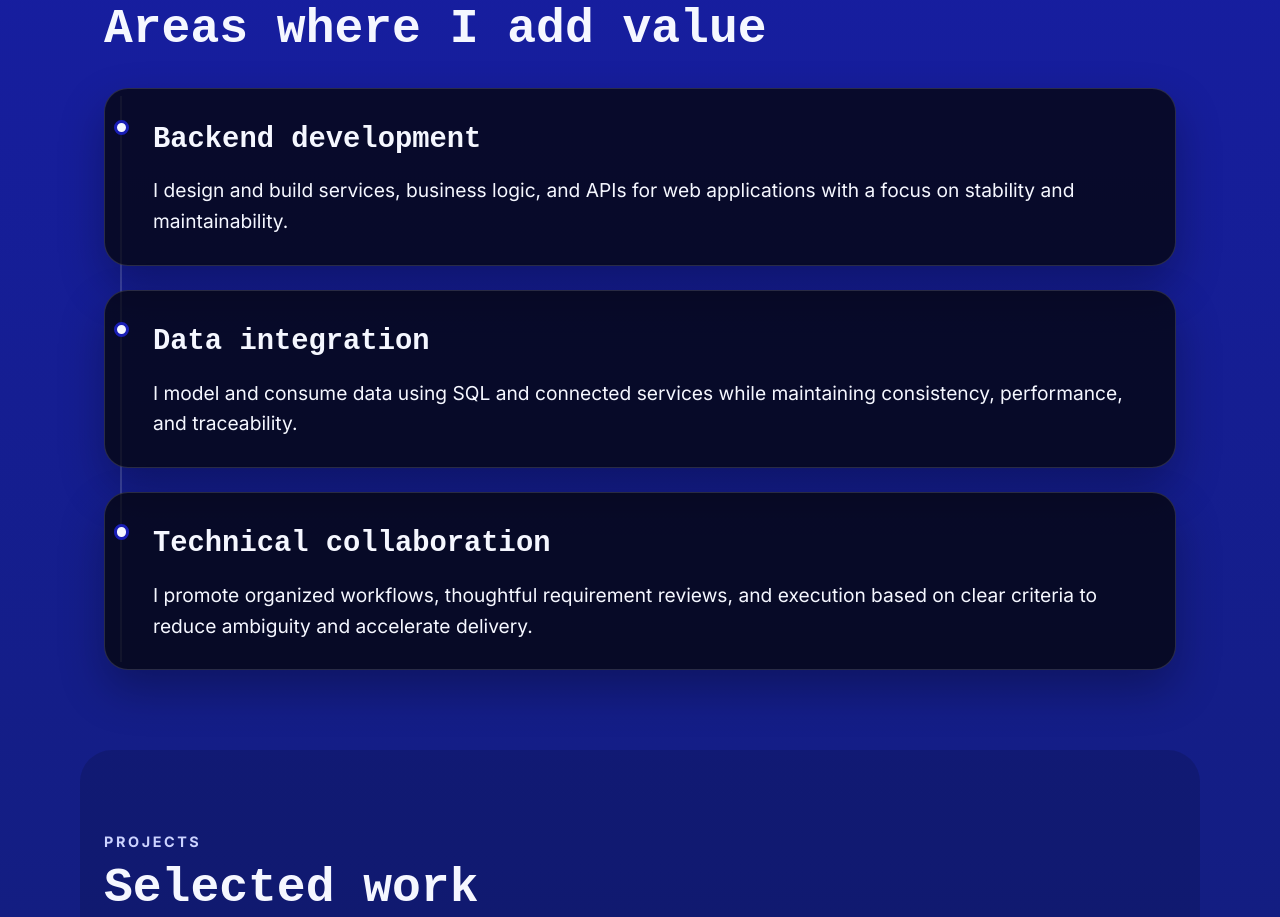
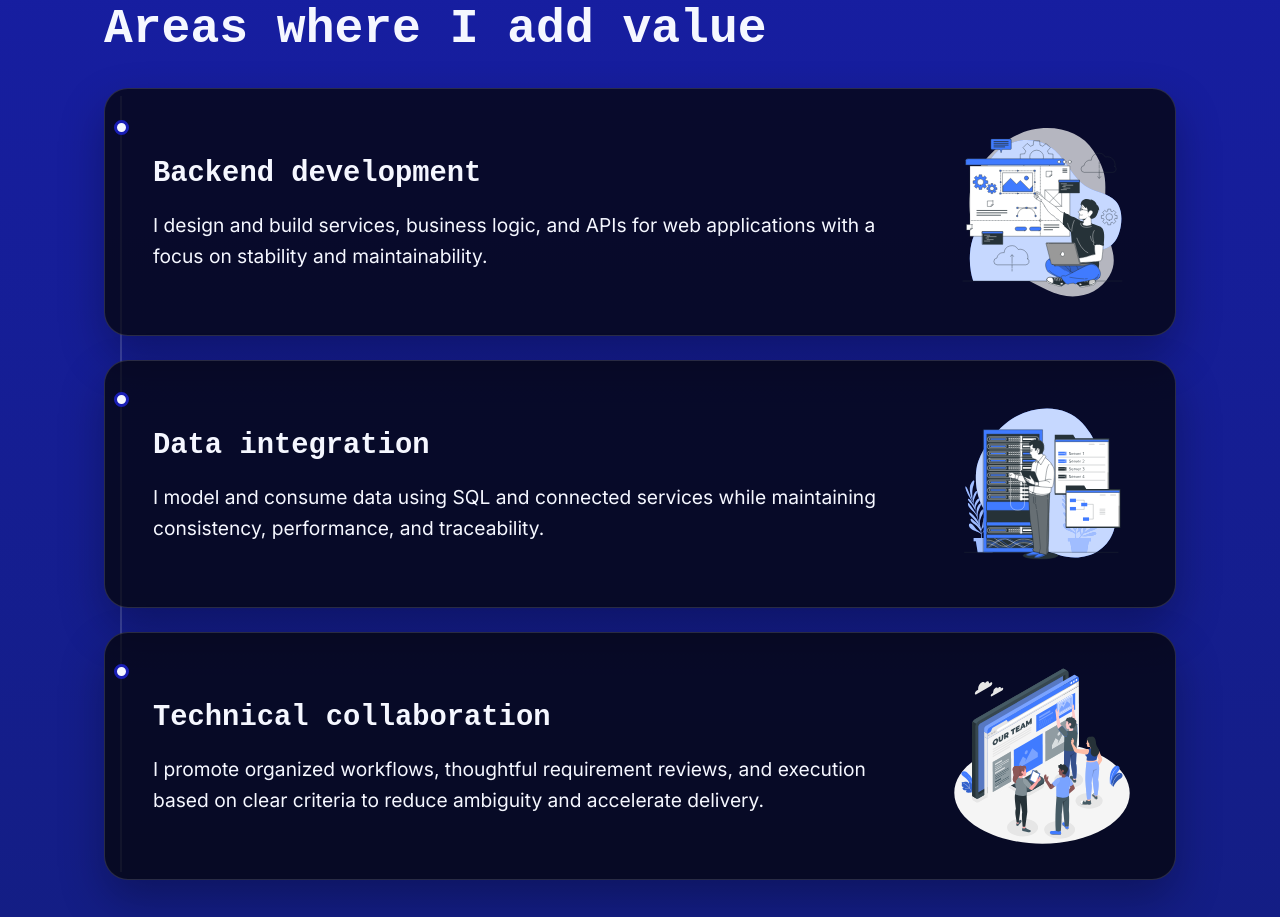
Before and after one commit to RicarLacon/PortafoilioWeb, a plain HTML site: page index.html in a window 1280 px wide. Shown: the part 1527-2444 px from the top of the page. Drawn offline with nearby package versions, Linux system fonts and the light colour scheme; a script that the page names is missing.

Commit message:
Ilustraciones y algunos otros cambios menores en estilos y traducciones.

```diff
--- a/index.html
+++ b/index.html
@@ -46,7 +46,7 @@
                 <a
                     class="cv-download"
                     id="cv-download"
-                    href="/api/cv/es"
+                    href="./frontend/CV/Imagen%20web%20ES.pdf"
                     download="Ricardo-Murillo-CV-ES.pdf"
                     data-i18n="nav.downloadCv"
                 >Descargar CV</a>
@@ -141,27 +141,57 @@
             <div class="timeline">
                 <article class="card timeline-item">
                     <span class="timeline-marker"></span>
+                    <div class="timeline-copy">
                         <h3 data-i18n="experience.backend.title">Desarrollo backend</h3>
                         <p data-i18n="experience.backend.description">
                             Diseño y construyo servicios, lógica de negocio y APIs para
                             aplicaciones web con foco en estabilidad y mantenibilidad.
                         </p>
+                    </div>
+                    <img
+                        class="timeline-illustration"
+                        src="./frontend/ilustraciones/ilustracion1.svg"
+                        alt=""
+                        aria-hidden="true"
+                        loading="lazy"
+                        decoding="async"
+                    >
                 </article>
                 <article class="card timeline-item">
                     <span class="timeline-marker"></span>
+                    <div class="timeline-copy">
                         <h3 data-i18n="experience.data.title">Integración de datos</h3>
                         <p data-i18n="experience.data.description">
                             Realizo modelado y consumo de datos con SQL y servicios conectados, cuidando
                             consistencia, rendimiento y trazabilidad.
                         </p>
+                    </div>
+                    <img
+                        class="timeline-illustration"
+                        src="./frontend/ilustraciones/ilustracion2.svg"
+                        alt=""
+                        aria-hidden="true"
+                        loading="lazy"
+                        decoding="async"
+                    >
                 </article>
                 <article class="card timeline-item">
                     <span class="timeline-marker"></span>
+                    <div class="timeline-copy">
                         <h3 data-i18n="experience.collaboration.title">Colaboración técnica</h3>
                         <p data-i18n="experience.collaboration.description">
                             Procuro siempre una buena organización de trabajo, revisión de requerimientos y ejecución con
                             criterios claros para reducir ambigüedad y acelerar entregas.
                         </p>
+                    </div>
+                    <img
+                        class="timeline-illustration"
+                        src="./frontend/ilustraciones/ilustracion3.svg"
+                        alt=""
+                        aria-hidden="true"
+                        loading="lazy"
+                        decoding="async"
+                    >
                 </article>
             </div>
         </section>
--- a/scripts/i18n.js
+++ b/scripts/i18n.js
@@ -46,18 +46,18 @@ const translations = Object.freeze({
         "projects.repository": "Ver repositorio →",
         "projects.warehouse.ariaLabel": "Ver repositorio del proyecto de inventario",
         "projects.warehouse.type": "API y lógica de negocio",
-        "projects.warehouse.title": "Gestor de procesos de almacén",
+        "projects.warehouse.title": "Gestor de Procesos de Almacén",
         "projects.warehouse.description":
             "Creé una solución para gestionar los procesos de inventario de un almacén, optimizando el control de existencias y la eficiencia operativa con Java, Spring Boot y MySQL.",
         "projects.crypto.ariaLabel":
             "Ver repositorio del proyecto de comercio de criptomonedas",
         "projects.crypto.type": "Servicios y datos",
-        "projects.crypto.title": "Comercio con criptomonedas",
+        "projects.crypto.title": "Comercio con Criptomonedas",
         "projects.crypto.description":
             "En este proyecto grupal desarrollé la lógica de negocio y la integración con la base de datos para una aplicación de comercio de criptomonedas con C#, .NET, JavaScript y SQL Server.",
         "projects.portfolio.ariaLabel": "Ver repositorio del proyecto de portafolio",
         "projects.portfolio.type": "Portafolio personal",
-        "projects.portfolio.title": "Presentación de una sola página",
+        "projects.portfolio.title": "Presentación Singlepage",
         "projects.portfolio.description":
             "Diseñé y programé este sitio para comunicar mi perfil profesional, stack técnico y experiencia de forma directa mediante HTML, CSS, JavaScript, C# y .NET.",
         "contact.label": "Contacto",
@@ -212,6 +212,16 @@ const translations = Object.freeze({
 
 const supportedLanguages = new Set(Object.keys(translations));
 const languageStorageKey = "portfolio-language";
+const cvFiles = Object.freeze({
+    es: Object.freeze({
+        path: "./frontend/CV/Imagen web ES.pdf",
+        downloadName: "Ricardo-Murillo-CV-ES.pdf",
+    }),
+    en: Object.freeze({
+        path: "./frontend/CV/Imagen web ENG.docx.pdf",
+        downloadName: "Ricardo-Murillo-CV-EN.pdf",
+    }),
+});
 
 const getStoredLanguage = () => {
     try {
@@ -282,9 +292,9 @@ const applyTranslations = () => {
 
     const cvDownload = document.querySelector("#cv-download");
     if (cvDownload) {
-        const languageCode = currentLanguage.toUpperCase();
-        cvDownload.href = `/api/cv/${currentLanguage}`;
-        cvDownload.download = `Ricardo-Murillo-CV-${languageCode}.pdf`;
+        const selectedCv = cvFiles[currentLanguage] ?? cvFiles.es;
+        cvDownload.href = encodeURI(selectedCv.path);
+        cvDownload.download = selectedCv.downloadName;
     }
 
     const formStatus = document.querySelector("#form-status");
--- a/styles/style.css
+++ b/styles/style.css
@@ -378,7 +378,23 @@ main {
 
 .timeline-item {
     position: relative;
+    display: grid;
+    grid-template-columns: minmax(0, 1fr) minmax(150px, 220px);
+    align-items: center;
+    gap: clamp(1.5rem, 4vw, 3rem);
     padding-left: 3rem;
+}
+
+.timeline-copy {
+    min-width: 0;
+}
+
+.timeline-illustration {
+    display: block;
+    width: min(100%, 210px);
+    max-height: 190px;
+    justify-self: end;
+    object-fit: contain;
 }
 
 .timeline-marker {
@@ -694,7 +710,14 @@ main {
     }
 
     .timeline-item {
+        grid-template-columns: 1fr;
         padding-left: 2.6rem;
+    }
+
+    .timeline-illustration {
+        width: min(100%, 190px);
+        max-height: 170px;
+        justify-self: center;
     }
 
     .form-row {
```
Also changed, not shown: frontend/ilustraciones/ilustracion2.svg (added), frontend/ilustraciones/ilustracion3.svg (added), 1 other file. Lines whose indentation alone changed are shown as unchanged.
